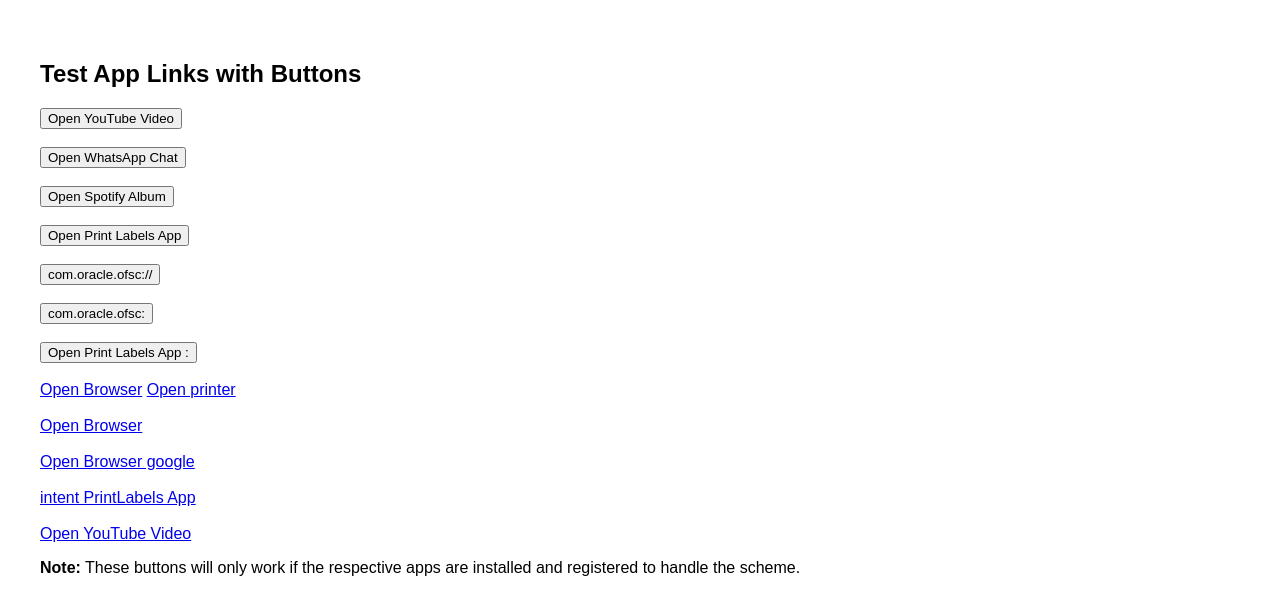
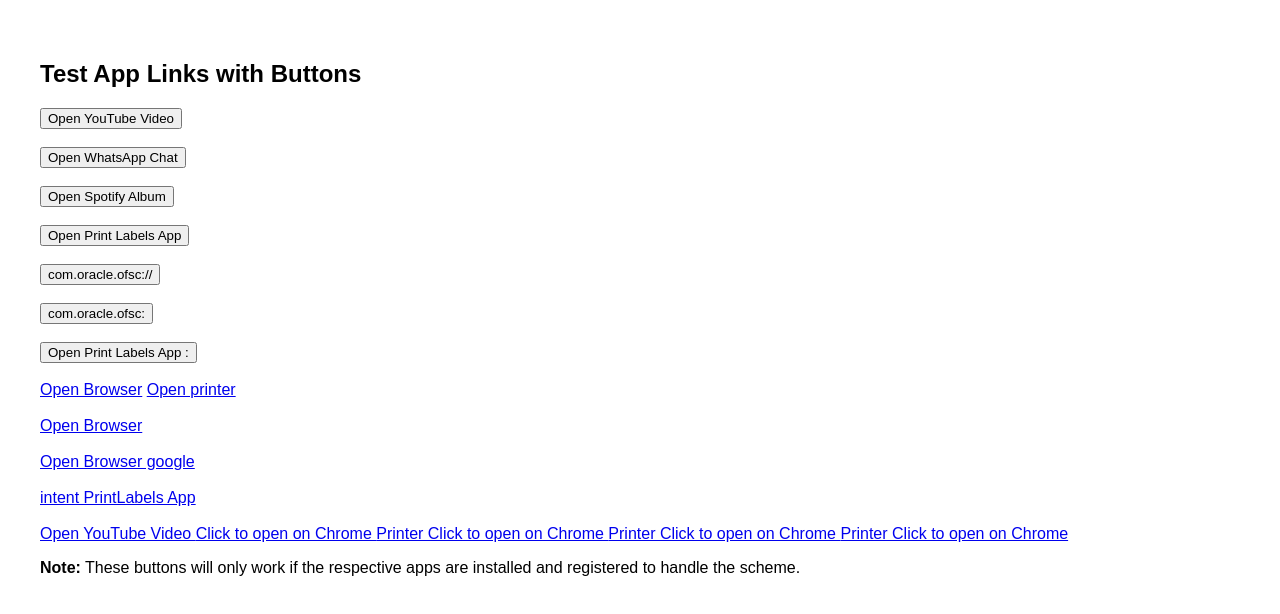
Before and after one commit to adarshdhakadoracle/a, a plain HTML site: page index.html in a window 1280 px wide. Drawn offline with Linux system fonts and the light colour scheme.

Commit message:
Update index.html

```diff
--- a/index.html
+++ b/index.html
@@ -59,6 +59,24 @@
 </a>
 
 
+<a href="intent://google.com#Intent;scheme=https;package=com.android.chrome;end">
+    Click to open on Chrome
+  </a>
+
+
+<a href="intent://print-labels.com/samplenumber/123456#Intent;scheme=printlabels;package=com.android.chrome;end">
+    Printer Click to open on Chrome
+  </a>
+
+<a href="intent://print-labels.com/samplenumber/%7B%7D#Intent;scheme=https;package=com.android.chrome;end">
+    Printer Click to open on Chrome
+  </a>
+
+<a href="intent://printlabels:print-labels.com/samplenumber/%7B%7D#Intent;scheme=https;package=com.android.chrome;end">
+    Printer Click to open on Chrome
+  </a>
+
+
 
   <p><strong>Note:</strong> These buttons will only work if the respective apps are installed and registered to handle the scheme.</p>
 
```
